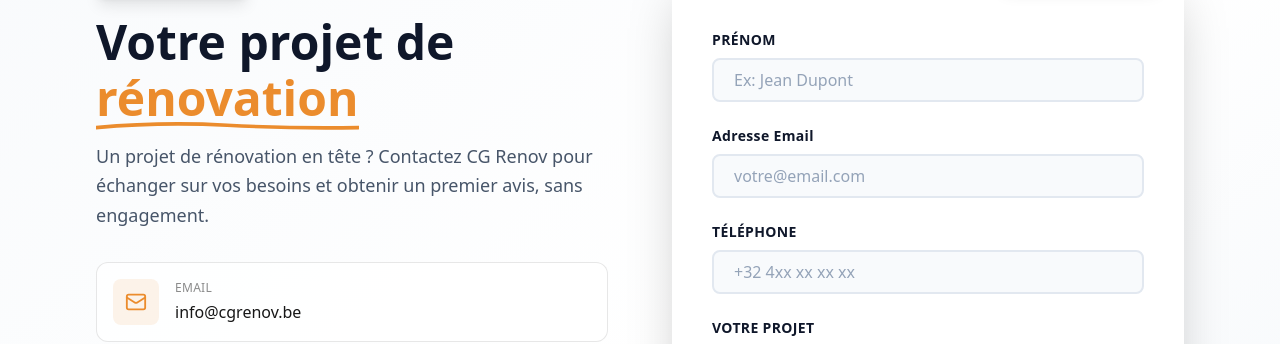
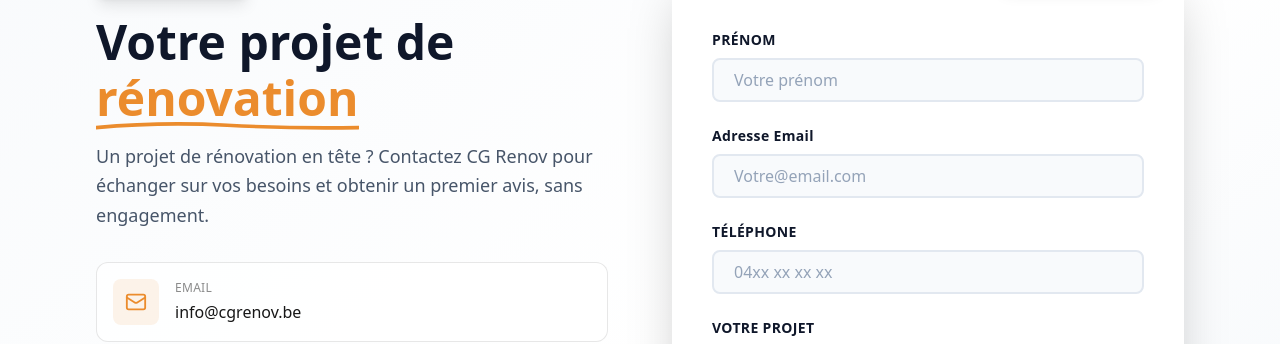
Before and after one commit to NicolasDeza/cgrenov, a Nuxt app: page /contact in a window 1280 px wide. Shown: the part 195-539 px from the top of the page. Built offline with nearby package versions, Linux system fonts and the light colour scheme.

Commit message:
Text place holder changés

```diff
--- a/app/components/ContactForm.vue
+++ b/app/components/ContactForm.vue
@@ -268,7 +268,7 @@ onBeforeUnmount(() => {
               id="name"
               v-model="form.name"
               type="text"
-              placeholder="Ex: Jean Dupont"
+              placeholder="Votre prénom"
               required
               class="w-full px-5 py-2 rounded-lg bg-slate-50  border-2 border-slate-200 text-slate-900  placeholder:text-slate-400  outline-none focus:border-primary focus:bg-white  transition-all font-medium"
             >
@@ -283,7 +283,7 @@ onBeforeUnmount(() => {
               id="email"
               v-model="form.email"
               type="email"
-              placeholder="votre@email.com"
+              placeholder="Votre@email.com"
               required
               class="w-full px-5 py-2 rounded-lg bg-slate-50  border-2 border-slate-200 text-slate-900  placeholder:text-slate-400  outline-none focus:border-primary focus:bg-white  transition-all font-medium"
             >
@@ -298,7 +298,7 @@ onBeforeUnmount(() => {
              id="phone"
              v-model="form.phone"
              type="tel"
-             placeholder="+32 4xx xx xx xx"
+             placeholder="04xx xx xx xx"
              class="w-full px-5 py-2 rounded-lg bg-slate-50 border-2 border-slate-200
            text-slate-900 placeholder:text-slate-400 outline-none
              focus:border-primary focus:bg-white transition-all font-medium"
```
